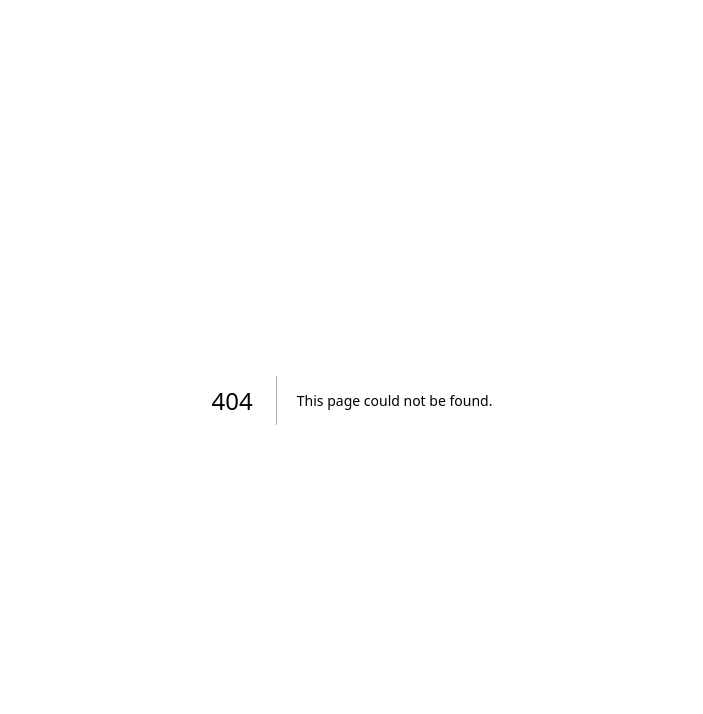
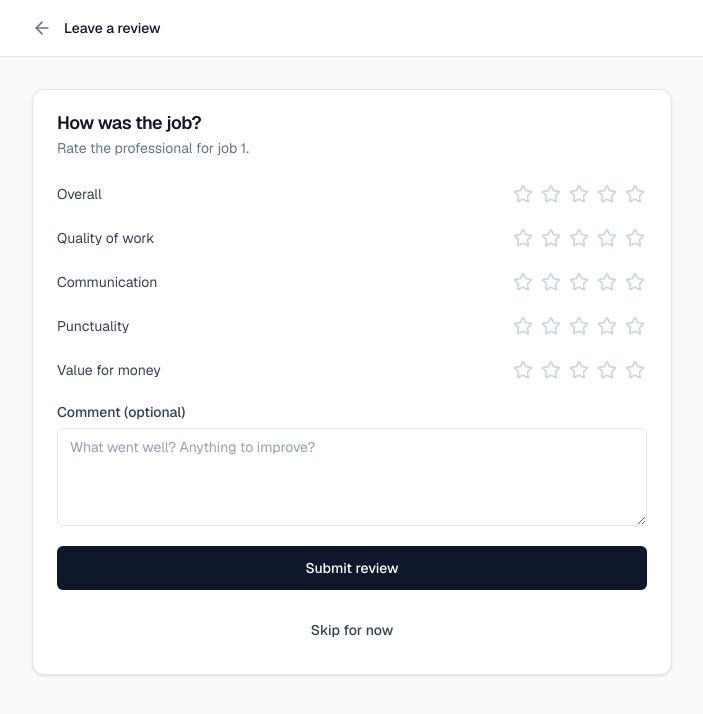
Before and after one commit to Levy254885/swiftmatch-uk, a Next.js app: page /jobs/1/review in a window 1280 px wide. Before the commit this address had no page. Shown: the top 714 px of the page, without its empty margins (288-991 px from the left). Built offline with nearby package versions, Linux system fonts and the light colour scheme.

Commit message:
Add post-job star review flow (overall + dimensions)

```diff
--- /dev/null
+++ b/src/app/jobs/[id]/review/page.tsx
@@ -0,0 +1,181 @@
+'use client';
+
+import { useState } from 'react';
+import Link from 'next/link';
+import { useParams, useRouter } from 'next/navigation';
+import { Button } from '@/components/ui/button';
+import {
+  Card,
+  CardContent,
+  CardHeader,
+  CardTitle,
+  CardDescription,
+} from '@/components/ui/card';
+import { Textarea } from '@/components/ui/textarea';
+import { ArrowLeft, Star } from 'lucide-react';
+
+const DIMENSIONS = [
+  { key: 'overall', label: 'Overall' },
+  { key: 'quality', label: 'Quality of work' },
+  { key: 'communication', label: 'Communication' },
+  { key: 'punctuality', label: 'Punctuality' },
+  { key: 'value', label: 'Value for money' },
+] as const;
+
+type DimKey = (typeof DIMENSIONS)[number]['key'];
+
+function StarRow({
+  value,
+  onChange,
+  label,
+}: {
+  value: number;
+  onChange: (n: number) => void;
+  label: string;
+}) {
+  return (
+    <div className="flex items-center justify-between gap-3">
+      <span className="text-sm text-slate-700">{label}</span>
+      <div className="flex gap-1">
+        {[1, 2, 3, 4, 5].map((n) => (
+          <button
+            key={n}
+            type="button"
+            onClick={() => onChange(n)}
+            className="rounded p-0.5 focus:outline-none focus:ring-2 focus:ring-slate-400"
+            aria-label={`${label} ${n} stars`}
+          >
+            <Star
+              className={`h-5 w-5 ${
+                n <= value ? 'fill-amber-400 text-amber-400' : 'text-slate-300'
+              }`}
+            />
+          </button>
+        ))}
+      </div>
+    </div>
+  );
+}
+
+export default function JobReviewPage() {
+  const params = useParams();
+  const router = useRouter();
+  const jobId = String(params?.id ?? 'job-demo');
+
+  const [scores, setScores] = useState<Record<DimKey, number>>({
+    overall: 0,
+    quality: 0,
+    communication: 0,
+    punctuality: 0,
+    value: 0,
+  });
+  const [comment, setComment] = useState('');
+  const [submitted, setSubmitted] = useState(false);
+  const [error, setError] = useState('');
+
+  function setScore(key: DimKey, n: number) {
+    setScores((prev) => ({ ...prev, [key]: n }));
+  }
+
+  function handleSubmit(e: React.FormEvent) {
+    e.preventDefault();
+    setError('');
+    if (scores.overall < 1) {
+      setError('Please give an overall rating.');
+      return;
+    }
+    setSubmitted(true);
+  }
+
+  if (submitted) {
+    return (
+      <div className="flex min-h-screen items-center justify-center bg-slate-50 px-4">
+        <Card className="w-full max-w-md">
+          <CardHeader>
+            <CardTitle>Thank you</CardTitle>
+            <CardDescription>
+              Your review helps other customers find reliable professionals.
+            </CardDescription>
+          </CardHeader>
+          <CardContent className="space-y-2">
+            <Link href="/customer/dashboard">
+              <Button className="w-full">Back to my jobs</Button>
+            </Link>
+            <Link href="/request">
+              <Button variant="outline" className="w-full">
+                Request another professional
+              </Button>
+            </Link>
+          </CardContent>
+        </Card>
+      </div>
+    );
+  }
+
+  return (
+    <div className="min-h-screen bg-slate-50">
+      <header className="border-b border-slate-200 bg-white">
+        <div className="mx-auto flex h-14 max-w-2xl items-center gap-3 px-4">
+          <Link href={`/jobs/${jobId}`} className="text-slate-500 hover:text-slate-900">
+            <ArrowLeft className="h-5 w-5" />
+          </Link>
+          <span className="text-sm font-medium text-slate-900">Leave a review</span>
+        </div>
+      </header>
+
+      <main className="mx-auto max-w-2xl px-4 py-8">
+        <Card>
+          <CardHeader>
+            <CardTitle>How was the job?</CardTitle>
+            <CardDescription>
+              Rate the professional for job {jobId}.
+            </CardDescription>
+          </CardHeader>
+          <CardContent>
+            <form onSubmit={handleSubmit} className="space-y-5">
+              {DIMENSIONS.map((d) => (
+                <StarRow
+                  key={d.key}
+                  label={d.label}
+                  value={scores[d.key]}
+                  onChange={(n) => setScore(d.key, n)}
+                />
+              ))}
+
+              <div>
+                <label className="mb-1.5 block text-sm font-medium text-slate-700">
+                  Comment (optional)
+                </label>
+                <Textarea
+                  rows={4}
+                  value={comment}
+                  onChange={(e) => setComment(e.target.value)}
+                  placeholder="What went well? Anything to improve?"
+                  maxLength={1000}
+                />
+              </div>
+
+              {error && (
+                <p className="text-sm text-red-600" role="alert">
+                  {error}
+                </p>
+              )}
+
+              <Button type="submit" className="w-full" size="lg">
+                Submit review
+              </Button>
+              <Button
+                type="button"
+                variant="ghost"
+                className="w-full"
+                onClick={() => router.push(`/jobs/${jobId}`)}
+              >
+                Skip for now
+              </Button>
+            </form>
+          </CardContent>
+        </Card>
+      </main>
+    </div>
+  );
+}
```
